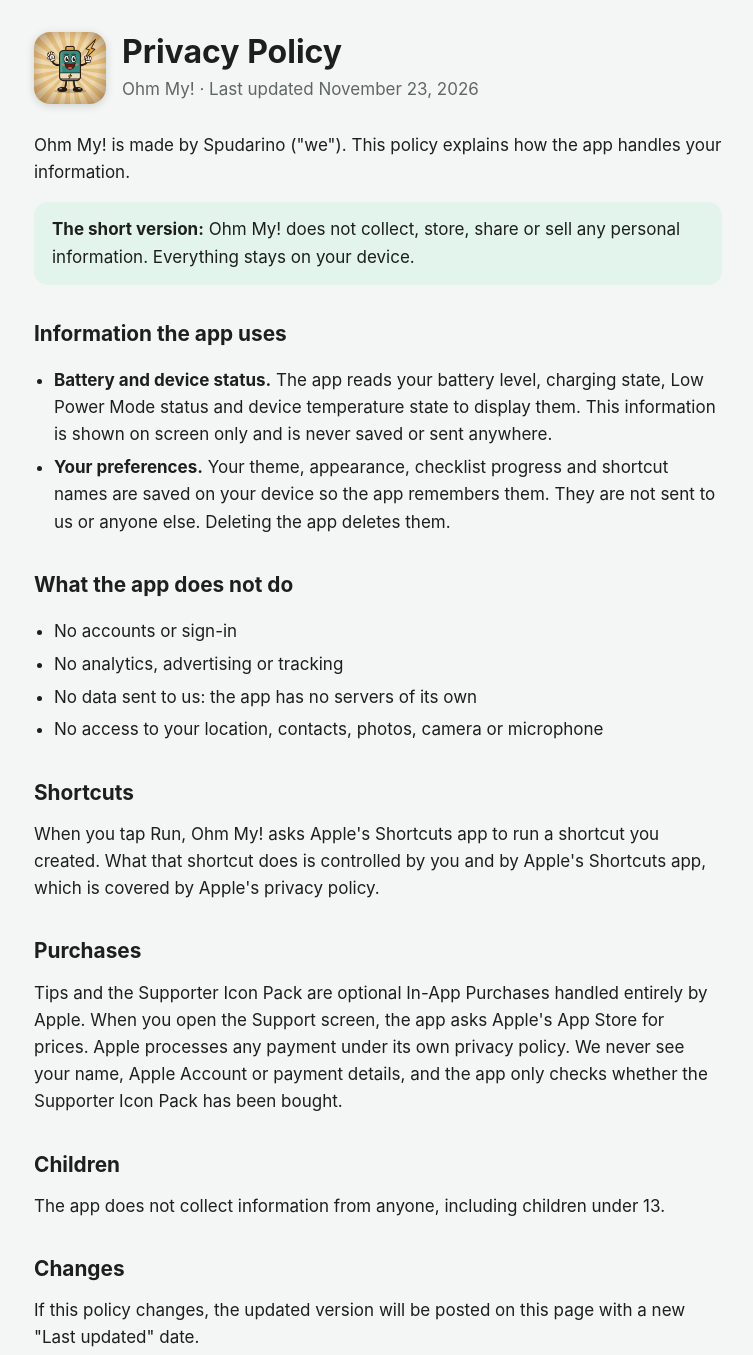
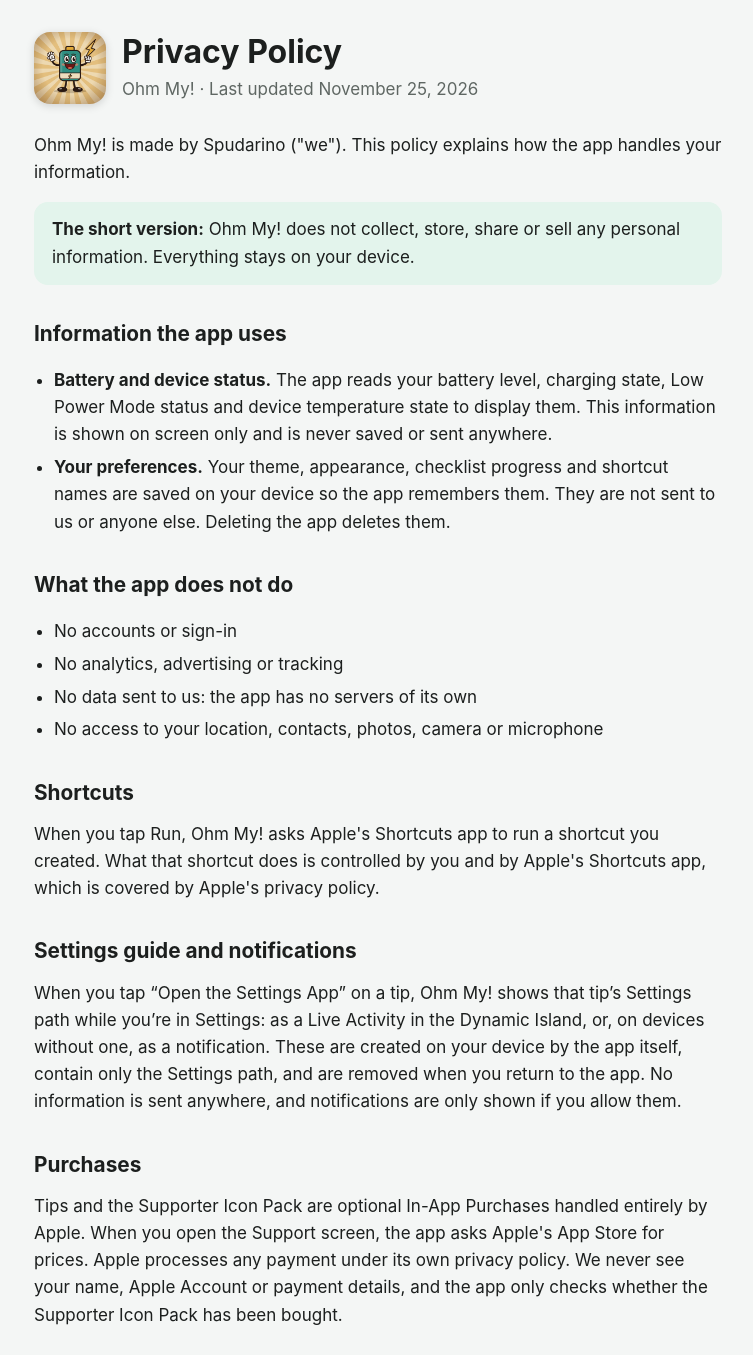
Before and after one commit to guymanstuff/spudarino, a plain HTML site: page ohmmy/privacy.html in a window 1280 px wide. Shown: the top 1355 px of the page, without its empty margins (262-1015 px from the left). Drawn offline with Linux system fonts and the light colour scheme.

Commit message:
Ohm My! privacy policy: Settings guide and notifications
Co-Authored-By: Claude Opus 5.5 <noreply@anthropic.com>
Claude-Session: https://claude.ai/code/session_01WM8Pwn5gQGQNmon43Xt1p8

```diff
--- a/ohmmy/privacy.html
+++ b/ohmmy/privacy.html
@@ -13,7 +13,7 @@
     <img src="icon.png" alt="Ohm My! app icon">
     <div>
       <h1>Privacy Policy</h1>
-      <p class="subtitle">Ohm My! · Last updated November 23, 2026</p>
+      <p class="subtitle">Ohm My! · Last updated November 25, 2026</p>
     </div>
   </header>
 
@@ -40,6 +40,9 @@
   <h2>Shortcuts</h2>
   <p>When you tap Run, Ohm My! asks Apple's Shortcuts app to run a shortcut you created. What that shortcut does is controlled by you and by Apple's Shortcuts app, which is covered by Apple's privacy policy.</p>
 
+  <h2>Settings guide and notifications</h2>
+  <p>When you tap &ldquo;Open the Settings App&rdquo; on a tip, Ohm My! shows that tip&rsquo;s Settings path while you&rsquo;re in Settings: as a Live Activity in the Dynamic Island, or, on devices without one, as a notification. These are created on your device by the app itself, contain only the Settings path, and are removed when you return to the app. No information is sent anywhere, and notifications are only shown if you allow them.</p>
+
   <h2>Purchases</h2>
   <p>Tips and the Supporter Icon Pack are optional In-App Purchases handled entirely by Apple. When you open the Support screen, the app asks Apple's App Store for prices. Apple processes any payment under its own privacy policy. We never see your name, Apple Account or payment details, and the app only checks whether the Supporter Icon Pack has been bought.</p>
 
```
